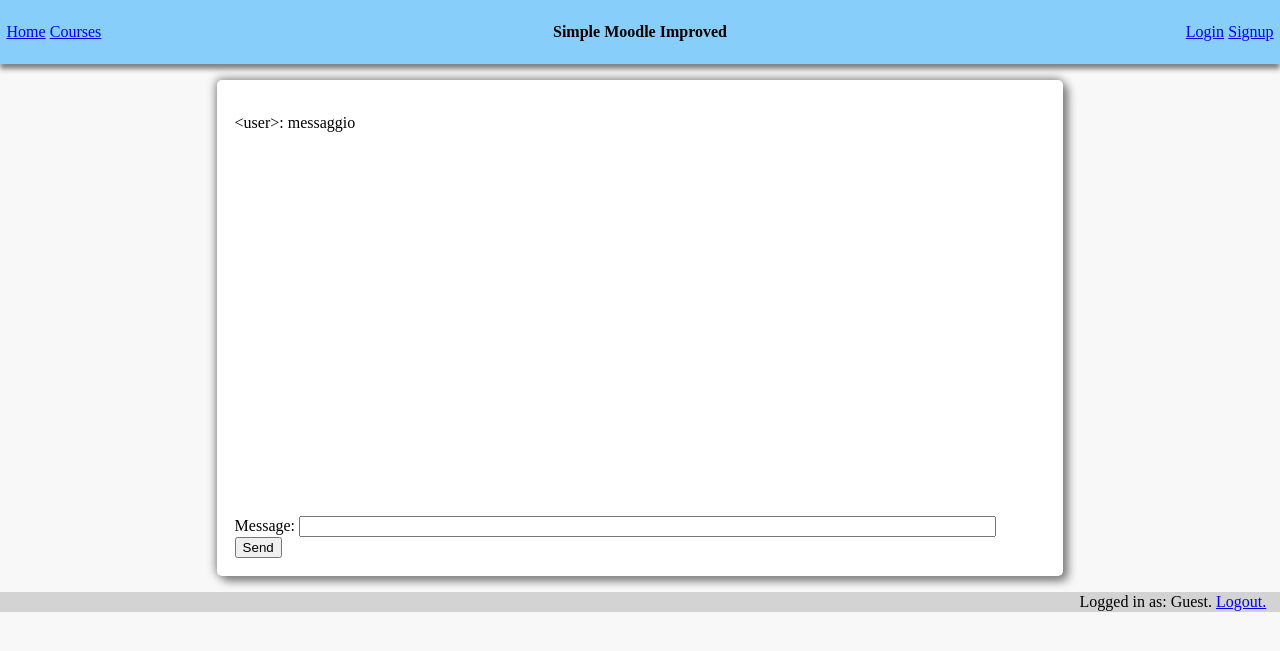
After one commit to t0mmas0/Vulnerable-site, a PHP site: page /forum.php in a window 1280 px wide. The commit adds this page. Shown: the top 651 px of the page. Run offline with PHP 8.4, Linux system fonts and the light colour scheme; data comes from the database, SQL or seed files in the repository; both versions use the stored data as it was after the commit.

Commit message:
Added forum functionality

```diff
--- /dev/null
+++ b/forum.php
@@ -0,0 +1,77 @@
+<?php
+session_start();
+if (!isset($_SESSION["username"]))
+    $_SESSION["username"] = "Guest";
+
+function sendMessage(){
+    if (isset($_POST["username"]) && isset($_POST["message"])){
+        $db = new SQLite3("SecureDB.sqlite", SQLITE3_OPEN_READWRITE);
+        $query = $db->prepare("INSERT INTO Forum (username, content) VALUES (:user, :message)");
+        $query->bindValue(":user", $_POST["username"], SQLITE3_TEXT);
+        $query->bindValue(":message", $_POST["message"], SQLITE3_TEXT);
+        $query_result = $query->execute();
+    }
+}
+sendMessage();
+?>
+<!doctype html>
+<html lang="en">
+
+    <head>
+        <meta name="viewport" content="width=device-width, initial-scale=1.0">
+        <link rel="stylesheet" href="style.css">
+        <title>Forum</title>
+    </head>
+
+    <body>
+        <header>
+            <div id="navbar">
+                <div id="navleft">
+                    <a href="home.php" style="margin-right: 1%">Home</a>
+                    <a href="courses.php">Courses</a>
+                </div>
+                <div id="navcentre">
+                    <h4>Simple Moodle Improved</h4></div>
+                <div id="navright">
+                    <a href="login.html" style="margin-right: 1%">Login</a>
+                    <a href="signup.html">Signup</a>
+                </div>
+            </div>
+        </header>
+
+        <div class="card" style="">
+            <div class="content" style="overflow: scroll; height: 400px">
+                <?php
+                    function showMessages(){
+                        $db = new SQLite3("SecureDB.sqlite", SQLITE3_OPEN_READWRITE);
+                        $query_result = $db->query("SELECT * FROM Forum");
+                        $row = $query_result->fetchArray();
+                        while($row){
+                            echo "<p>&lt;". $row[1]. "&gt;: " . $row[2] ."</p>";
+                            $row = $query_result->fetchArray();
+                        }
+                    }
+
+                    showMessages();
+                ?>
+            </div>
+            <form action="forum.php" method="post">
+                <div class="content">
+                    <label> Message:
+                        <input type="text" name="message" style="width: 85%">
+                    </label>
+                    <input type="hidden" name="username" value= <?php echo "'". $_SESSION["username"] . "'"?>>
+                    <input type="submit" value="Send">
+                </div>
+            </form>
+        </div>
+
+        <footer id="footer">
+        <div id="loginfo">
+            Logged in as: <?php echo $_SESSION["username"]."."; ?>
+            <a href="logout.php">Logout.</a>
+        </div>
+    </footer>
+    </body>
+
+</html>
--- a/home.php
+++ b/home.php
@@ -44,7 +44,7 @@
                 <p class="article">
                     Vivamus hendrerit eu justo vitae venenatis. Integer mattis id sapien et vestibulum. Cras iaculis, nisl non scelerisque convallis, est leo vulputate elit, vitae congue leo nunc sed odio. Integer in tristique lorem. Vestibulum ante ipsum primis in faucibus orci luctus et ultrices posuere cubilia curae; Vestibulum commodo mattis justo at vulputate. Sed non lacus sem. Nulla at eros tempus, feugiat est nec, ullamcorper ex. Nunc leo mi, interdum vel dignissim ac, malesuada facilisis elit.
                 </p>
-                <p class="article" style="margin-bottom: 0px">
+                <p class="article" style="margin-bottom: 0">
                     Vestibulum sit amet felis at libero congue vehicula eu in magna. Morbi venenatis et felis sed posuere. Morbi ut turpis sodales, hendrerit risus ac, vehicula ipsum. Morbi mollis dapibus est sed facilisis. Nullam tempus interdum felis ut convallis. Maecenas vel velit consequat, porta odio a, molestie libero. Nulla augue quam, aliquam vehicula luctus quis, congue sit amet massa. Nulla iaculis tortor eu tincidunt tincidunt. Sed urna leo, elementum non semper in, pretium varius eros. Mauris id feugiat mi. Nunc fermentum fermentum ipsum, volutpat porttitor risus pulvinar ac. In id ligula a enim dictum elementum ut et sapien. Praesent vitae nunc a arcu luctus consequat. Pellentesque id bibendum risus, et faucibus orci.
                 </p>
             </div>
```
Also changed, not shown: SecureDB.sqlite.
